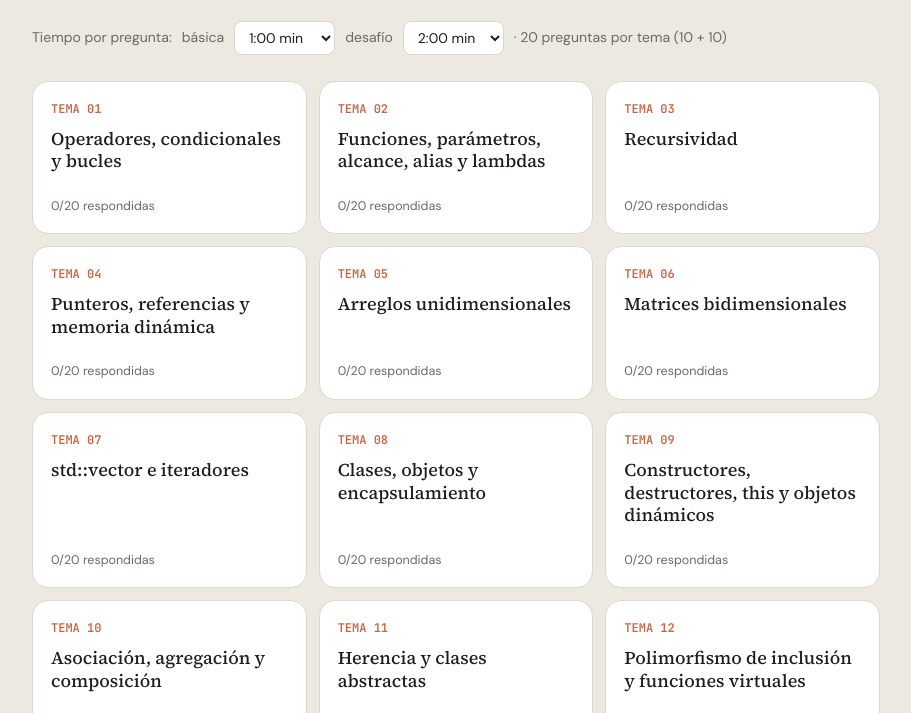
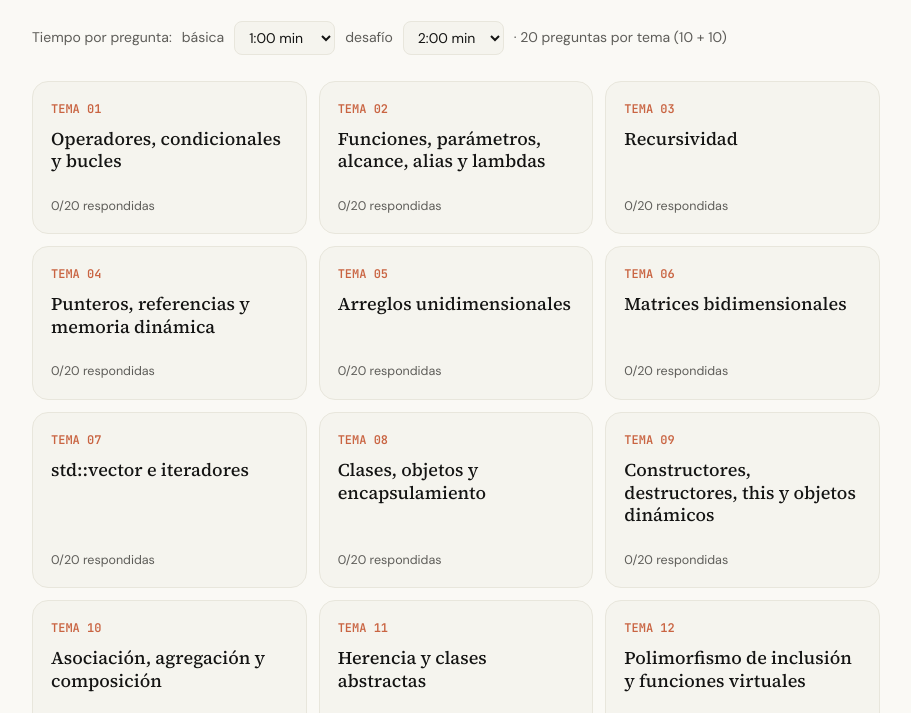
Before and after one commit to baterypark/simulacro-progra2, a plain HTML site: page index.html in a window 1280 px wide. Shown: the part 165-878 px from the top of the page, without its empty margins (184-1095 px from the left). Drawn offline with Linux system fonts and the light colour scheme.

Commit message:
Usar los tonos beige de anthropic.com en el modo claro
Co-Authored-By: Claude Opus 5.5 <noreply@anthropic.com>
Claude-Session: https://claude.ai/code/session_01EgMVMHuMyoaV6iosK2medt

```diff
--- a/index.html
+++ b/index.html
@@ -10,8 +10,8 @@
 <style>
 /* Claude-style: warm paper, clay accent, serif headings. Layout: Home = grid of 15 topic tiles; topic view = stacked question sheets, each with its own stopwatch. */
 :root{
-  --bg:#ECE9E1; --surface:#ffffff; --ink:#1f1e1d; --muted:#6b6960; --line:#dcd7ca;
-  --accent:#c96442; --accent-ink:#ffffff; --code-bg:#f4f2ec; --amber:#b86a00;
+  --bg:#faf9f5; --surface:#f5f4ee; --ink:#141413; --muted:#5e5d59; --line:#e8e6dc;
+  --accent:#c96442; --accent-ink:#ffffff; --code-bg:#faf9f5; --amber:#b86a00;
   --ok:#2f7d4f; --ok-bg:#e8f2ea; --bad:#b4463a; --bad-bg:#f8e6e2; --warn-bg:#f8efdc;
   --display:"Source Serif 4", Georgia, "Times New Roman", serif;
   --body:"DM Sans", system-ui, -apple-system, sans-serif;
```
